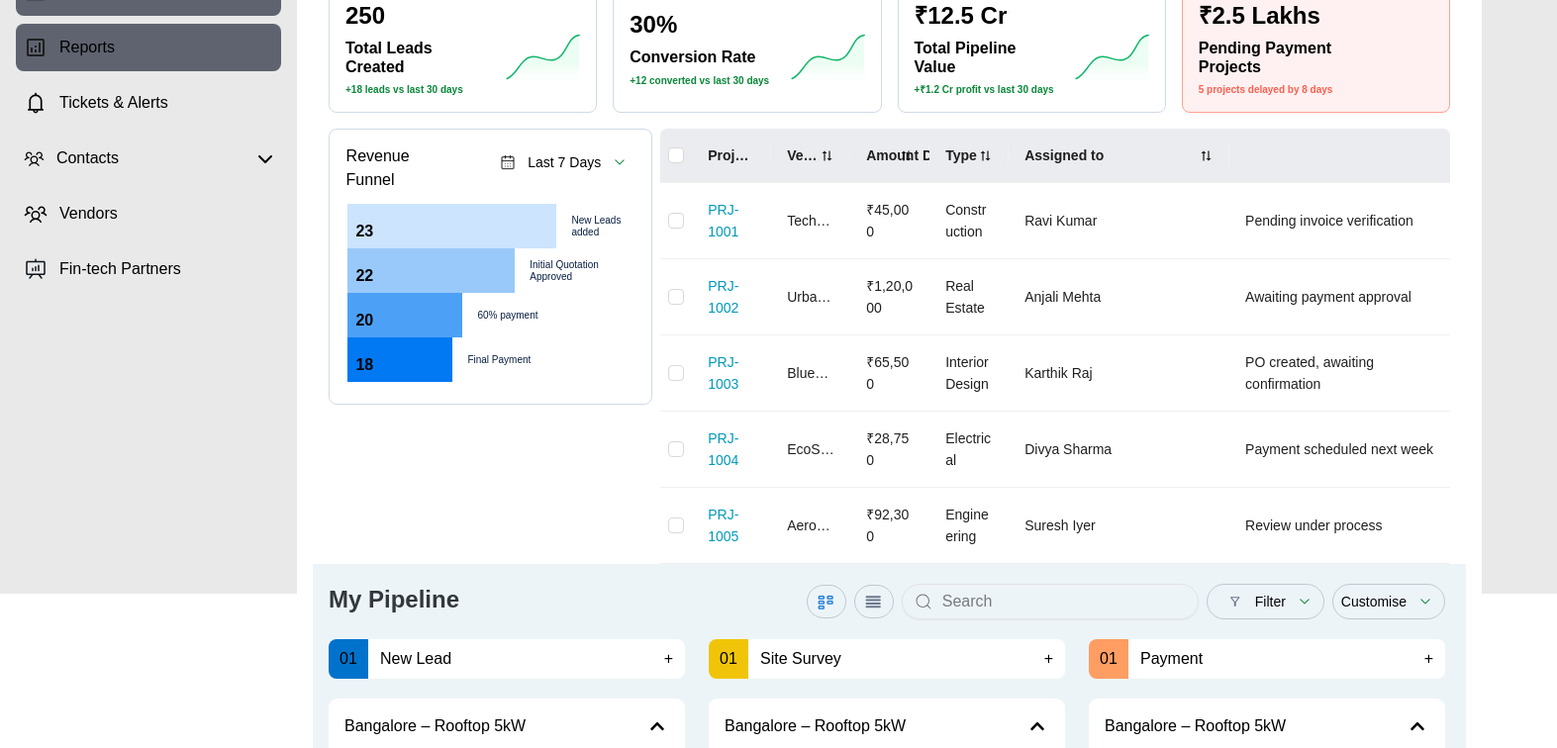
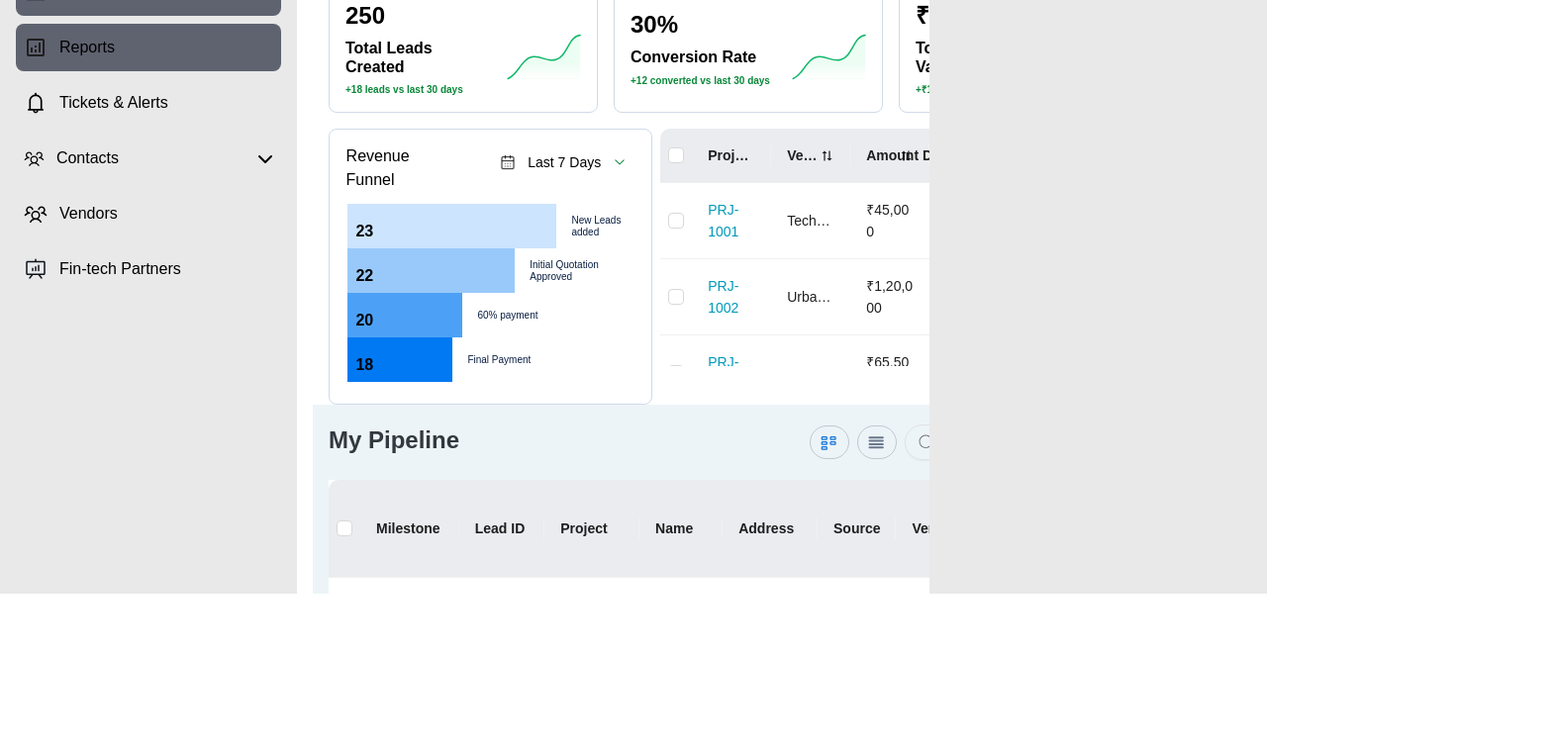
Before and after one commit to palpxdev123/Rengy-WebAdmin, a React (Vite) app: page /dashboard in a window 1280 px wide. Shown: the part 200-956 px from the top of the page at 99% size, 1573 px wide, since content can reach past the window. After the commit the page ends 800 px from the top, so only its background shows below. Built offline with nearby package versions, Linux system fonts and the light colour scheme; sample sign-in values are in the browser's storage.

Commit message:
NewDashboardToggle

```diff
--- a/src/CRM Layout/index.tsx
+++ b/src/CRM Layout/index.tsx
@@ -29,9 +29,11 @@ const Layout = () => {
         <div className=" w-[calc(100%-300px)] ">
           <Header />
           <div className="flex justify-between ">
-            <main className="h-[calc(100vh-80px)] p-[16px] bg-main-secondary ">
+            <div className="w-[calc(100%-341px)] overflow-x-scroll">
+              <main className="h-[calc(100vh-80px)] w-[1200px] overflow-y-scroll p-[16px] bg-main-secondary ">
               <Outlet />
             </main>
+            </div>
             <section className="p-[12px] w-[341px] QuickAction">
               Quick Actions
             </section>
--- a/src/Components/Bargraph/index.tsx
+++ b/src/Components/Bargraph/index.tsx
@@ -9,7 +9,6 @@ interface BarRowProps {
 }
 
 const BarRow = ({ label, value, barWidth, barColor }:BarRowProps) => {
-  console.log(barColor,"gjhgjh");
 
   return (
 
--- a/src/Components/PipelineCard/index.tsx
+++ b/src/Components/PipelineCard/index.tsx
@@ -113,7 +113,7 @@ const PipelineCard: React.FC<PipelineCardProps> = ({ item }) => {
       )}
 
       <div className="flex justify-center items-center mt-[12px]">
-        <div className="h-[40px] w-[326px] NewLeadbg text-white px-[16px] rounded-[8px] flex justify-center items-center">
+        <div className="h-[40px] w-[100%] NewLeadbg text-white px-[16px] rounded-[8px] flex justify-center items-center">
           {item?.buttonLabel}
         </div>
       </div>
--- a/src/Components/TableComponent/index.tsx
+++ b/src/Components/TableComponent/index.tsx
@@ -8,8 +8,10 @@ interface props {
   dataSource: any[];
   columns: any[];
   header?: boolean;
-  handleRowSelction: ({}) => void;
+  handleRowSelction?: any;
   pagination?: any;
+  className?:string;
+  selection?:boolean
 }
 
 const TableComponent = ({
@@ -18,6 +20,8 @@ const TableComponent = ({
   header,
   handleRowSelction,
   pagination = false,
+  className,
+  selection = false
 }: props) => {
   return (
     <div className="bg-main-secondary">
@@ -56,13 +60,13 @@ const TableComponent = ({
       <Table
         dataSource={dataSource}
         columns={columns}
-        className="rengy-app"
-        rowSelection={{
+        className={`${className} rengy-app`}
+        rowSelection={ selection ? {
           type: "checkbox",
           onChange(selectedRowKeys, selectedRows, info) {
             handleRowSelction({ selectedRowKeys, selectedRows });
           },
-        }}
+        } : undefined}
         pagination={pagination}
         onRow={() => ({
           style: {
--- a/src/Pages/Dashboard/index.tsx
+++ b/src/Pages/Dashboard/index.tsx
@@ -3,6 +3,7 @@ import { FaChevronUp } from "react-icons/fa";
 import { FaCircleUser } from "react-icons/fa6";
 import {
   Bargarph,
+  Buttoncomponent,
   Input,
   SelectComponent,
   TableComponent,
@@ -23,6 +24,7 @@ import {
 } from "../../assets/Images";
 import "../../styles/_utilities.scss";
 import PipelineCard from "../../Components/PipelineCard";
+import { useState } from "react";
 
 // import { GridIcon, HumburgerIcom } from "../../";
 
@@ -359,6 +361,34 @@ const Dashboard = () => {
   const newLead = cardsData?.filter((value) => value?.type === "NewLead");
   const siteSurvey = cardsData?.filter((value) => value?.type === "SiteSurvey");
   const payments = cardsData?.filter((value) => value?.type === "Payments");
+
+  const columnspipeline = [
+
+  { title: "Milestone", dataIndex: "type", key: "milestone" },
+  { title: "Lead ID", dataIndex: "leadId", key: "leadId" },
+  { title: "Project", dataIndex: "title", key: "project" },
+  { title: "Name", dataIndex: "name", key: "name" },
+  { title: "Address", dataIndex: "location", key: "address" },
+  { title: "Source", dataIndex: "source", key: "source" },
+  { title: "Vendor", dataIndex: "vendor", key: "vendor" },
+  { title: "Project Value", dataIndex: "projectValue", key: "projectValue" },
+  { title: "Amount Paid", dataIndex: "amountPaid", key: "amountPaid" },
+  { title: "Due Amount", dataIndex: "dueAmount", key: "dueAmount" },
+  { title: "Sub Task Stage", dataIndex: "subTaskStage", key: "subTaskStage" },
+  { title: "Assigned To", dataIndex: "assignedTo", key: "assignedTo" },
+  {
+    title: "Delay",
+    dataIndex: "delay",
+    key: "delay",
+    render: (text: string) => (
+      <span style={{ color: text === "Delayed" ? "red" : "inherit" }}>{text}</span>
+    ),
+  },
+];
+
+const [switchStyle, setswitchStyle] = useState(false)
+
+
   return (
     <>
       <div className="flex justify-between items-center p-[16px]">
@@ -430,6 +460,8 @@ const Dashboard = () => {
             columns={columns}
             handleRowSelction={handleRowSelction}
             pagination={false}
+            className="h-[240px] overflow-scroll"
+            selection={true}
           />
         </div>
       </div>
@@ -439,11 +471,11 @@ const Dashboard = () => {
           <div className="flex justify-between">
             <h3 className="hone pipeline">My Pipeline</h3>
             <div className="flex gap-[8px] items-center">
-              <div className="h-[34px] w-[40px] !rounded-[100px] selectborder flex justify-center items-center !py-[5px] !px-[8px]">
+              <div onClick={()=>setswitchStyle(true)} className="h-[34px] w-[40px] !rounded-[100px] selectborder flex justify-center items-center !py-[5px] !px-[8px]">
                 {" "}
                 <img src={GridIcon} alt="" />
               </div>
-              <div className="h-[34px] w-[40px] !rounded-[100px] selectborder flex justify-center items-center !py-[5px] !px-[8px]">
+              <div onClick={()=>setswitchStyle(false)} className="h-[34px] w-[40px] !rounded-[100px] selectborder flex justify-center items-center !py-[5px] !px-[8px]">
                 <img src={HumburgerIcom} alt="" />
               </div>
               <Input
@@ -475,13 +507,24 @@ const Dashboard = () => {
             </div>
           </div>
         </div>
+        {
+          !switchStyle ? <TableComponent
+          dataSource={cardsData.map((item, index) => ({
+            key: index,
+            ...item,
+          }))}
+          columns={columnspipeline}
+          selection={true}
+          className="w-[100%] overflow-scroll"
+        />
+        :
         <div className="flex justify-between gap-[24px]">
           <div>
             <div className="flex mb-[20px]">
               <div className="NewLeadbg h-[40px] w-[40px] rounded-l-lg flex justify-center items-center">
                 01
               </div>
-              <div className="flex justify-between items-center bg-[white] rounded-r-lg w-[320px] px-[12px] py-[8px]">
+              <div className="flex justify-between items-center bg-[white] rounded-r-lg w-[100%] px-[12px] py-[8px]">
                 <p>New Lead</p>
                 <p>+</p>
               </div>
@@ -495,7 +538,7 @@ const Dashboard = () => {
               <div className="SiteSurvey h-[40px] w-[40px] rounded-l-lg flex justify-center items-center">
                 01
               </div>
-              <div className="flex justify-between items-center bg-[white] rounded-r-lg w-[320px] px-[12px] py-[8px]">
+              <div className="flex justify-between items-center bg-[white] rounded-r-lg w-[100%] px-[12px] py-[8px]">
                 <p>Site Survey</p>
                 <p>+</p>
               </div>
@@ -510,7 +553,7 @@ const Dashboard = () => {
               <div className="payments h-[40px] w-[40px] rounded-l-lg flex justify-center items-center">
                 01
               </div>
-              <div className="flex justify-between items-center bg-[white] rounded-r-lg w-[320px] px-[12px] py-[8px]">
+              <div className="flex justify-between items-center bg-[white] rounded-r-lg w-[100%] px-[12px] py-[8px]">
                 <p>Payment</p>
                 <p>+</p>
               </div>
@@ -521,6 +564,7 @@ const Dashboard = () => {
             ))}
           </div>
         </div>
+        }
       </div>
     </>
   );
```
